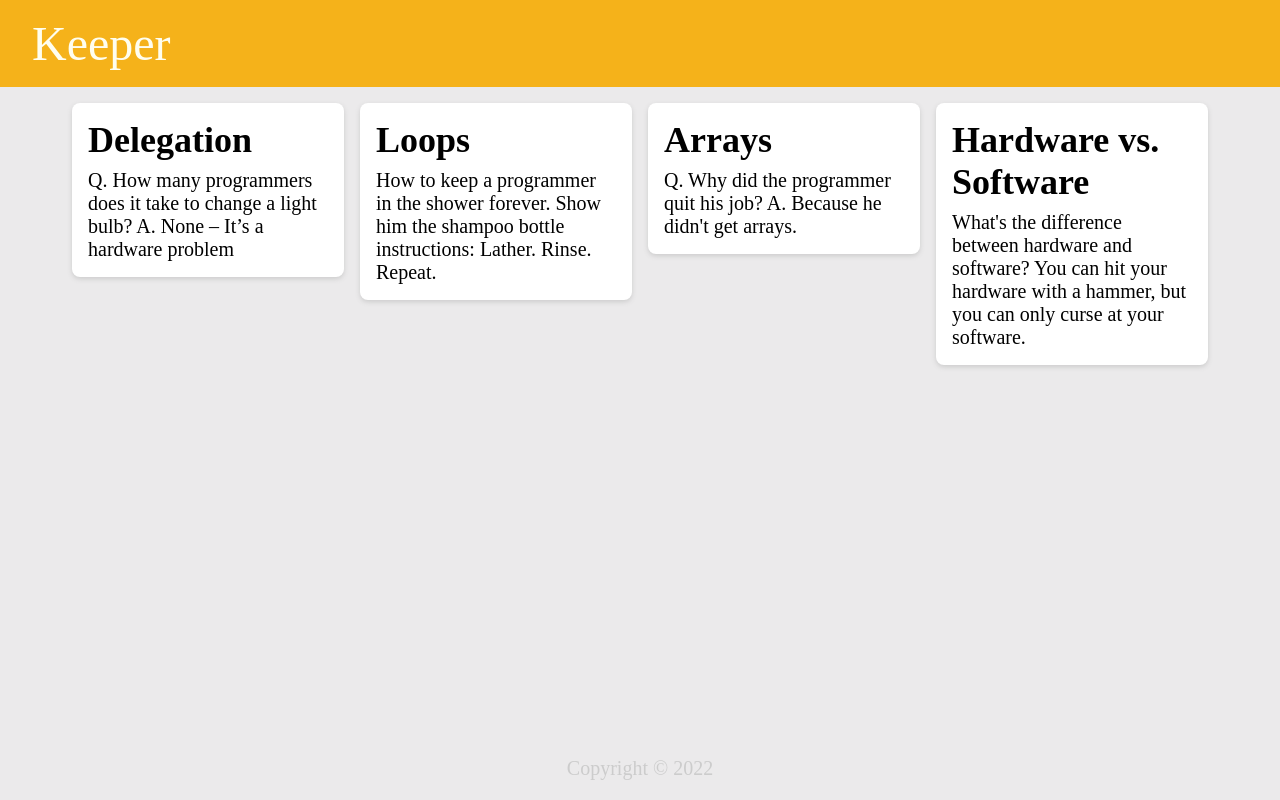
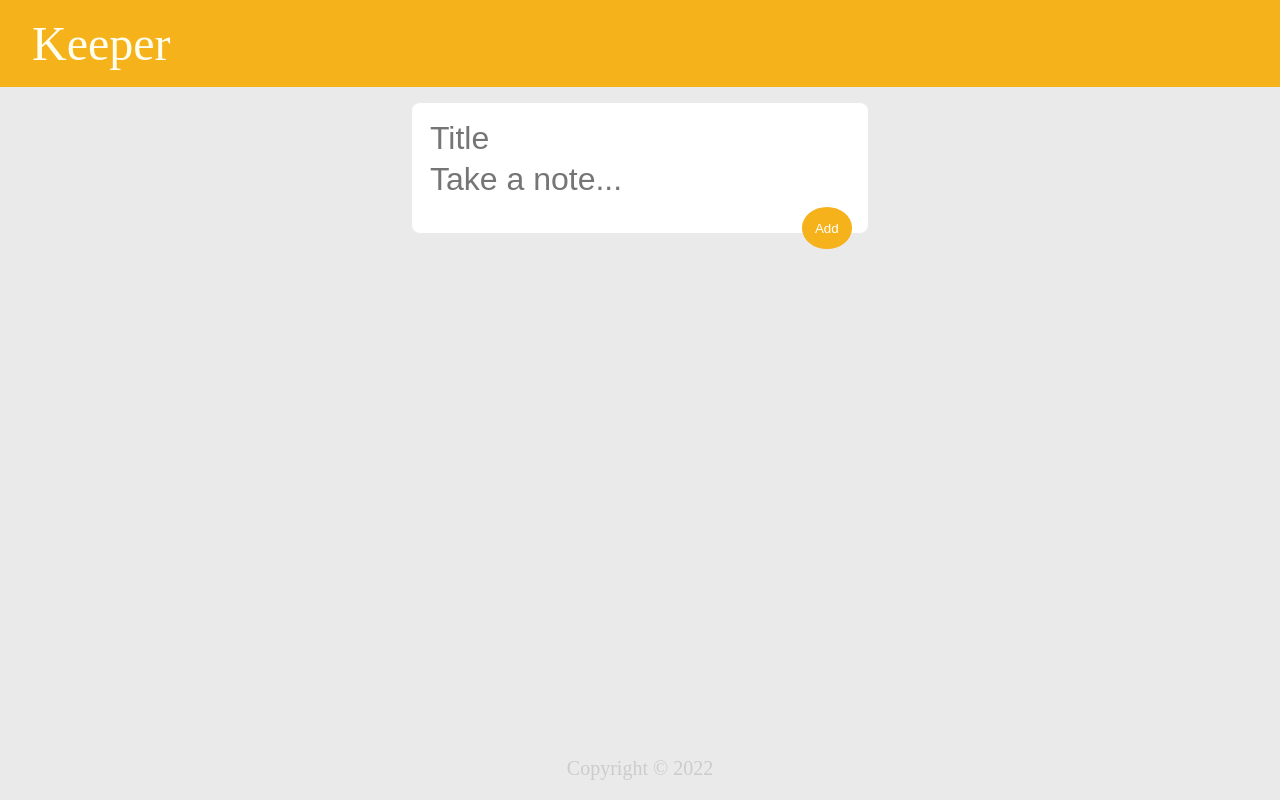
Before and after one commit to Michaela-R/web-dev-course, a React (Create React App) app in the folder keeper/: page / in a window 1280 px wide. Built offline with nearby package versions, Linux system fonts and the light colour scheme; a web font is replaced by a local one.

Commit message:
Keeper - add and remove notes

```diff
--- a/keeper/src/App.jsx
+++ b/keeper/src/App.jsx
@@ -1,16 +1,32 @@
+import { useState } from "react";
 import Footer from "./components/footer/Footer";
 import Header from "./components/header/Header";
+import InputNote from "./components/input-note/InputNote";
 import Note from "./components/note/Note";
-import notes from "./notes";
 import "./styles.scss";
 
 const App = () => {
+    const [notes, setNotes] = useState([]);
+
+    const addNote = (note) => {
+        setNotes(prev => [...prev, note])
+    };
+
+    const deleteNote = (id) => {
+        setNotes(prevNotes => {
+            return prevNotes.filter((noteItem, index) => {
+                return index !== id;
+            })
+        });
+    };
+
     return (
         <div id="App">
             <Header></Header>
+            <InputNote addNote={addNote}></InputNote>
             <div className="notes">
                 {notes.map((note, index) => {
-                    return <Note title={note.title} content={note.content} key={index} />
+                    return <Note title={note.title} content={note.content} id={index} key={index} onDelete={deleteNote} />
                 })}
             </div>
             <Footer></Footer>
--- /dev/null
+++ b/keeper/src/components/input-note/InputNote.jsx
@@ -0,0 +1,32 @@
+import { useState } from "react";
+import "./styles.scss";
+
+const InputNote = (props) => {
+    const [note, setNote] = useState({title:"", content:""});
+
+    const handleSubmit = (e) => {
+        props.addNote(note);
+        setNote({title:"", content:""});
+        e.preventDefault();
+    };
+
+    const handleChange = (e) => {
+        const {name, value} = e.target;
+        setNote((prev) => {
+            return {
+                ...prev,
+                [name]: value
+            }
+        });
+    };
+
+    return (
+        <form className="input-note-form" onSubmit={handleSubmit}>
+            <input type="text" name="title" id="title" placeholder="Title" autoComplete="false" onChange={handleChange} value={note.title} />
+            <input type="text" name="content" id="content" placeholder="Take a note..." autoComplete="false" onChange={handleChange} value={note.content} />
+            <button type="submit">Add</button>
+        </form>
+     );
+}
+
+export default InputNote;
--- /dev/null
+++ b/keeper/src/components/input-note/styles.scss
@@ -0,0 +1,43 @@
+.input-note-form {
+    position: relative;
+    text-align: center;
+    background-color: #fff;
+    border-radius: 0.5rem;
+    padding: 1rem;
+    margin: 1rem auto;
+
+    input {
+        font-size: 2rem;
+        background-color: inherit;
+        display: block;
+        outline: 0;
+        width: 100%;
+        border-width: 0 0 0.15rem;
+        border-color: transparent;
+
+        &:focus {
+            border-color: #F5B21A;
+        }
+
+        &:last-of-type {
+            margin-bottom: 1rem;
+        }
+    }
+
+    button[type="submit"] {
+        position: absolute;
+        display: block;
+        padding: 1em;
+        border: none;
+        border-radius: 50%;
+        background-color: #F5B21A;
+        color: white;
+        right: 1rem;
+        bottom: -1rem;
+        cursor: pointer;
+
+        &:hover {
+            background-color: #d69b10;
+        }
+    }
+}
--- a/keeper/src/components/note/Note.jsx
+++ b/keeper/src/components/note/Note.jsx
@@ -1,10 +1,15 @@
 import "./styles.scss";
 
 const Note = (props) => {
+    const handleDelete = () => {
+        props.onDelete(props.id);
+    };
+
     return (
         <div className="note">
             <h2>{props.title}</h2>
             <p>{props.content}</p>
+            <button onClick={handleDelete}>DELETE</button>
         </div>
      );
 }
--- a/keeper/src/components/note/styles.scss
+++ b/keeper/src/components/note/styles.scss
@@ -1,18 +1,34 @@
 .note {
     background-color: #fff;
     border-radius: 8px;
+    padding: 1em;
     max-width: 15rem;
-    padding: 1em;
     box-shadow: 0 2px 5px #ccc;
 
     h2 {
         margin: 0;
         font-size: 2.25rem;
         margin-bottom: 8px;
+        word-wrap: break-word;
     }
 
     p {
         font-size: 1.25rem;
         margin: 0;
     }
+
+    button {
+        display: block;
+        background: none;
+        border: none;
+        color: #F5B21A;
+        margin: 0.5rem 0 0 auto;
+        padding: 0;
+        user-select: none;
+        cursor: pointer;
+
+        &:hover {
+            text-decoration: underline;
+        }
+    }
 }
--- a/keeper/src/notes.js
+++ /dev/null
@@ -1,24 +0,0 @@
-const notes = [
-  {
-    title: "Delegation",
-    content:
-      "Q. How many programmers does it take to change a light bulb? A. None – It’s a hardware problem"
-  },
-  {
-    title: "Loops",
-    content:
-      "How to keep a programmer in the shower forever. Show him the shampoo bottle instructions: Lather. Rinse. Repeat."
-  },
-  {
-    title: "Arrays",
-    content:
-      "Q. Why did the programmer quit his job? A. Because he didn't get arrays."
-  },
-  {
-    title: "Hardware vs. Software",
-    content:
-      "What's the difference between hardware and software? You can hit your hardware with a hammer, but you can only curse at your software."
-  }
-];
-
-export default notes;
```
